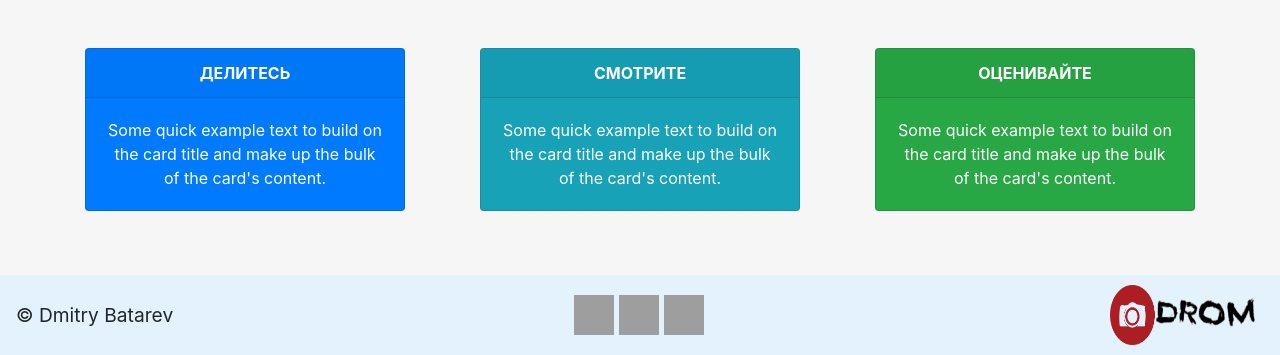
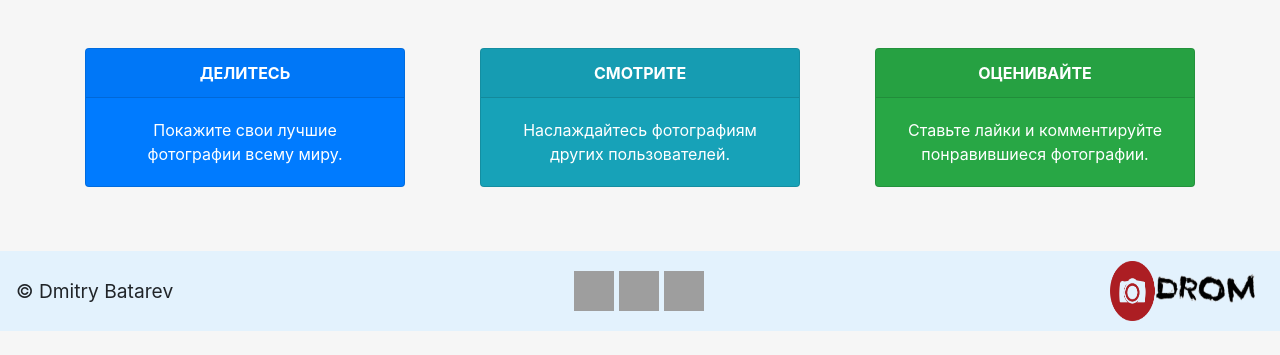
Before and after one commit to dima2308/Photodrom, a Flask app: page / in a window 1280 px wide. Shown: the part 894-1249 px from the top of the page. After the commit the page ends 1225 px from the top, so only its background shows below. Run offline with Flask 2, Linux system fonts and the light colour scheme; data that the repository does not hold is empty; parts of the project's set-up code (start-up, migrations or seed data) failed here and were passed over; some libraries are stand-ins or nearby versions; grey boxes are pictures that could not be loaded.

Commit message:
Изменил описание блоков на главной странице

```diff
--- a/app/main/templates/main/index.html
+++ b/app/main/templates/main/index.html
@@ -25,19 +25,19 @@
       <div class="card text-white bg-primary mb-3">
         <div class="card-header">Делитесь</div>
         <div class="card-body">
-          <p class="card-text">Some quick example text to build on the card title and make up the bulk of the card's content.</p>
+          <p class="card-text">Покажите свои лучшие фотографии всему миру.</p>
         </div>
       </div>
       <div class="card text-white bg-info mb-3">
         <div class="card-header">Смотрите</div>
         <div class="card-body">
-          <p class="card-text">Some quick example text to build on the card title and make up the bulk of the card's content.</p>
+          <p class="card-text">Наслаждайтесь фотографиям других пользователей.</p>
         </div>
       </div>
       <div class="card text-white bg-success mb-3">
         <div class="card-header">Оценивайте</div>
         <div class="card-body">
-          <p class="card-text">Some quick example text to build on the card title and make up the bulk of the card's content.</p>
+          <p class="card-text">Ставьте лайки и комментируйте понравившиеся фотографии.</p>
         </div>
       </div>
     </div>
```
